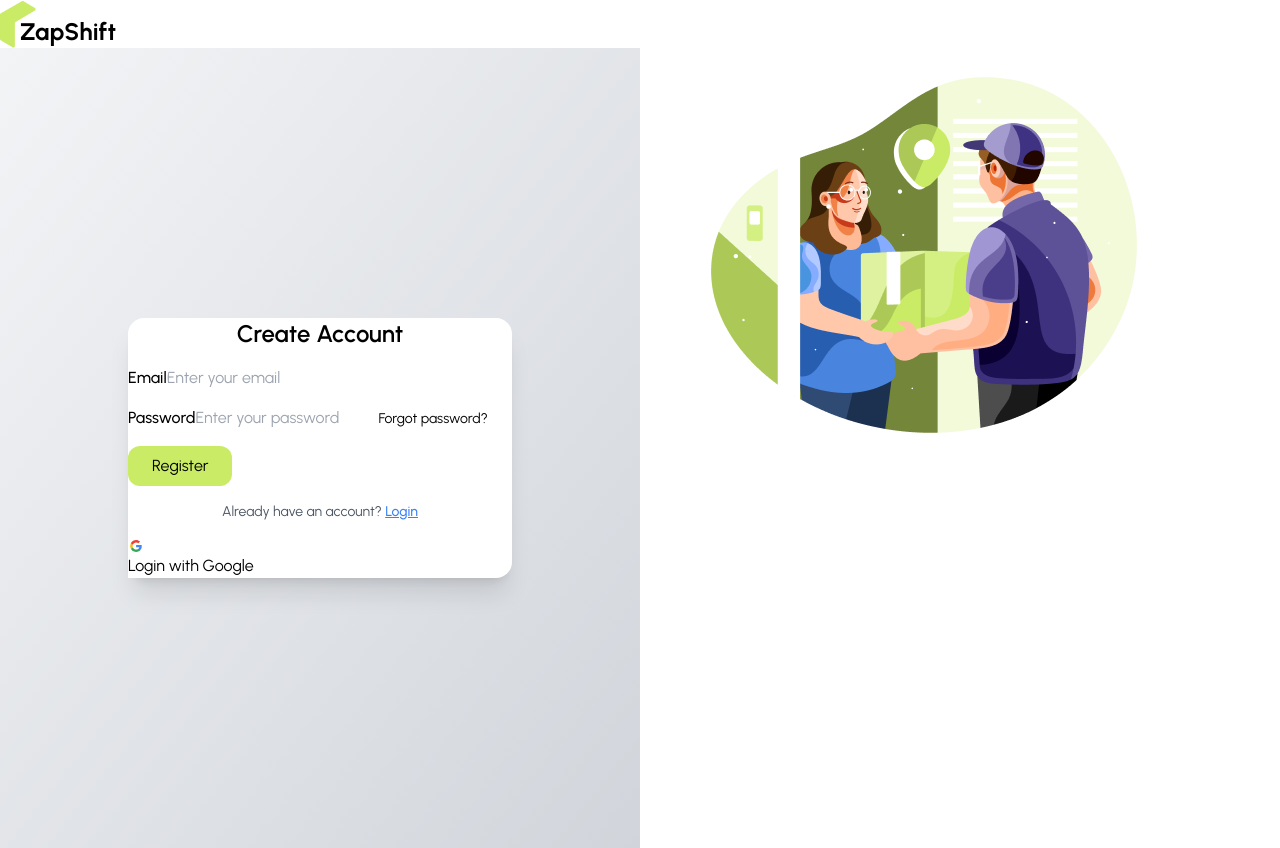
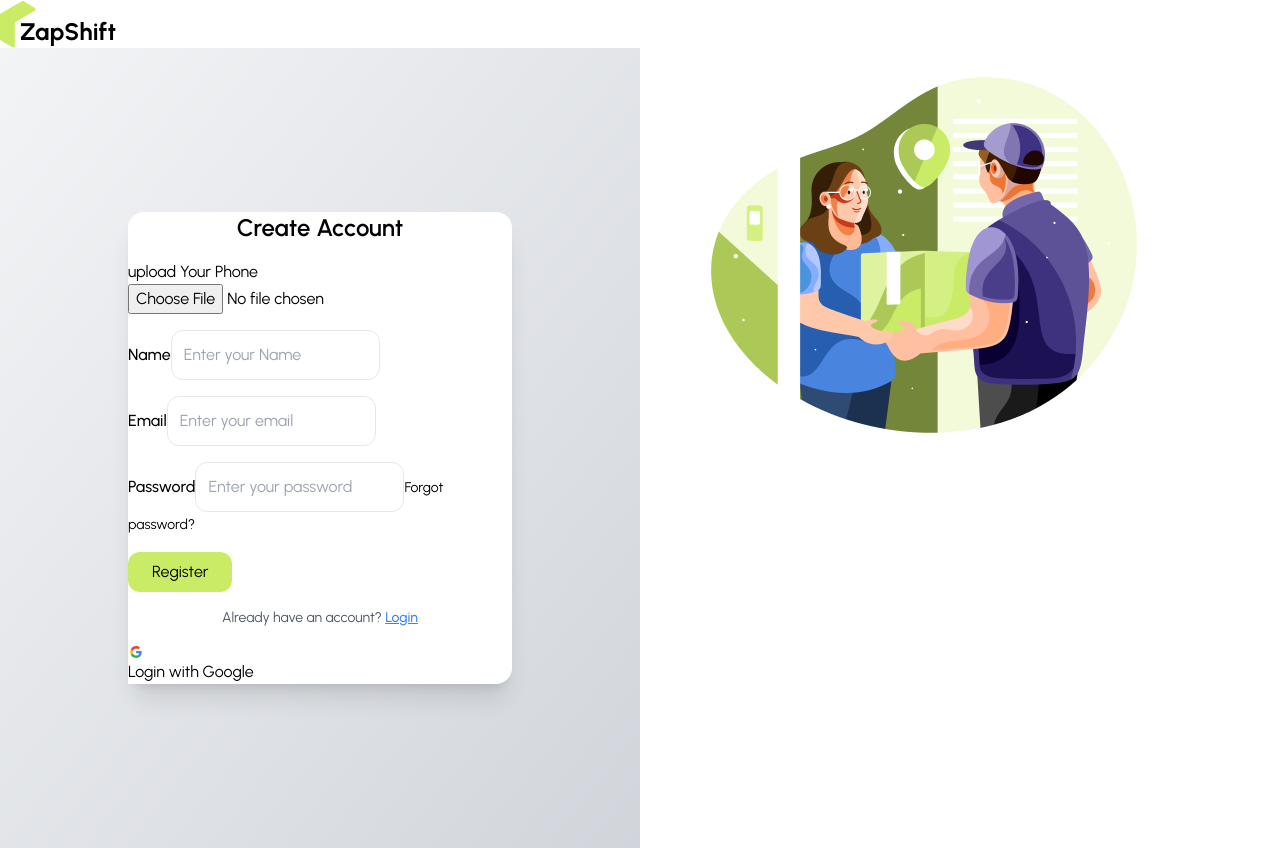
Before and after one commit to Raihan1018/Zap-Shift, a React (Vite) app in the folder client/: page /register in a window 1280 px wide. Built offline with nearby package versions, Linux system fonts and the light colour scheme; no server answers.

Commit message:
photo added on register form

```diff
--- a/client/package.json
+++ b/client/package.json
@@ -10,6 +10,7 @@
     "preview": "vite preview"
   },
   "dependencies": {
+    "axios": "^1.13.2",
     "firebase": "^12.6.0",
     "leaflet": "^1.9.4",
     "motion": "^12.23.24",
--- a/client/src/contexts/AuthContext/AuthProvider.jsx
+++ b/client/src/contexts/AuthContext/AuthProvider.jsx
@@ -7,6 +7,7 @@ import {
   signInWithEmailAndPassword,
   signInWithPopup,
   signOut,
+  updateProfile,
 } from "firebase/auth";
 import { auth } from "../../firebase/firebase.init";
 
@@ -36,6 +37,10 @@ const AuthProvider = ({ children }) => {
     return signOut(auth);
   };
 
+  const updateUserProfile = (profile) => {
+    return updateProfile(auth.currentUser, profile);
+  };
+
   // observed the user
   useEffect(() => {
     const unSubscribe = onAuthStateChanged(auth, (currentUser) => {
@@ -54,6 +59,7 @@ const AuthProvider = ({ children }) => {
     user,
     loading,
     logOut,
+    updateUserProfile,
   };
 
   return <AuthContext value={authInfo}>{children}</AuthContext>;
--- a/client/src/pages/Auth/Register/Register.jsx
+++ b/client/src/pages/Auth/Register/Register.jsx
@@ -2,6 +2,7 @@ import { useForm } from "react-hook-form";
 import useAuth from "../../../hooks/useAuth";
 import { Link } from "react-router";
 import GoogleLogin from "../SocialLogin/GoogleLogin";
+import axios from "axios";
 
 const Register = () => {
   const {
@@ -10,13 +11,38 @@ const Register = () => {
     formState: { errors },
   } = useForm();
 
-  const { registerUser } = useAuth();
+  const { registerUser, updateUserProfile } = useAuth();
 
   const handleRegister = (data) => {
-    console.log(data);
+    console.log(data.photo[0]);
+    const profileImg = data.photo[0];
+
     registerUser(data.email, data.password)
       .then((result) => {
         console.log(result.user);
+        // store the img and get the URL
+        const formData = new FormData();
+        formData.append("image", profileImg);
+
+        const image_API_URL = `https://api.imgbb.com/1/upload?key=${
+          import.meta.env.VITE_image_host_key
+        }`;
+
+        axios.post(image_API_URL, formData).then((res) => {
+          console.log("after img upload", res.data.display_url);
+          // update user profile
+          const userProfile = {
+            displayName: data.name,
+            photoURL: res.data.data.url,
+          };
+          updateUserProfile(userProfile)
+            .then((result) => {
+              console.log("user profile update done");
+            })
+            .catch((error) => {
+              console.log(error);
+            });
+        });
       })
       .catch((error) => {
         console.log(error.message);
@@ -34,6 +60,39 @@ const Register = () => {
             Create Account
           </h2>
 
+          {/* photo */}
+          <div className="form-control">
+            <label className="label">
+              <span className="label">upload Your Phone</span>
+            </label>
+            <input
+              className="file-input"
+              placeholder="Your Photo"
+              type="file"
+              {...register("photo", { required: true })}
+            />
+
+            {errors.photo?.type === "required" && (
+              <span className="text-red-500 text-sm">Photo is required</span>
+            )}
+          </div>
+
+          {/* Name */}
+          <div className="form-control">
+            <label className="label">
+              <span className="label-text font-medium">Name</span>
+            </label>
+            <input
+              type="text"
+              {...register("name", { required: true })}
+              placeholder="Enter your Name"
+              className="input border p-3 input-bordered rounded-xl focus:outline-none focus:ring focus:ring-primary focus:border-primary transition"
+            />
+            {errors.name?.type === "required" && (
+              <span className="text-red-500 text-sm">Name is required</span>
+            )}
+          </div>
+
           {/* Email */}
           <div className="form-control">
             <label className="label">
@@ -43,7 +102,7 @@ const Register = () => {
               type="email"
               {...register("email", { required: true })}
               placeholder="Enter your email"
-              className="input input-bordered rounded-xl focus:outline-none focus:ring focus:ring-primary focus:border-primary transition"
+              className="input border p-3 input-bordered rounded-xl focus:outline-none focus:ring focus:ring-primary focus:border-primary transition"
             />
             {errors.email?.type === "required" && (
               <span className="text-red-500 text-sm">Email is required</span>
@@ -64,7 +123,7 @@ const Register = () => {
                   /^(?=.*[A-Z])(?=.*[a-z])(?=.*\d)(?=.*[@$!%*?&])[A-Za-z\d@$!%*?&]{6,}$/,
               })}
               placeholder="Enter your password"
-              className="input input-bordered rounded-xl focus:outline-none focus:ring focus:ring-primary focus:border-primary transition"
+              className="border p-3 input input-bordered rounded-xl focus:outline-none focus:ring focus:ring-primary focus:border-primary transition"
             />
             {errors.password?.type === "required" && (
               <span className="text-red-500 text-sm">Password is required</span>
@@ -99,11 +158,14 @@ const Register = () => {
           {/* Bottom text */}
           <p className="text-center text-sm text-gray-600 mt-2">
             Already have an account?{" "}
-            <Link to="/login" className="text-blue-500 underline font-medium link">
+            <Link
+              to="/login"
+              className="text-blue-500 underline font-medium link"
+            >
               Login
             </Link>
           </p>
-        <GoogleLogin/>
+          <GoogleLogin />
         </form>
       </div>
     </div>
--- a/client/src/pages/Shared/Header/Header.jsx
+++ b/client/src/pages/Shared/Header/Header.jsx
@@ -57,7 +57,7 @@ const Header = () => {
       <div className="navbar-center hidden lg:flex">
         <ul className="menu menu-horizontal px-1">{links}</ul>
       </div>
-      <div className="navbar-end">
+      <div className="navbar-end space-x-3">
         {user ? (
           <Link onClick={handleLogOut} className="btn">
             Log out
@@ -67,6 +67,7 @@ const Header = () => {
             Login
           </Link>
         )}
+        <Link to={'/'} className="btn bg-primary text-black">Be a Rider</Link>
       </div>
     </div>
   );
--- /dev/null
+++ b/client/src/router/PrivateRoute.jsx
@@ -0,0 +1,17 @@
+import React from "react";
+import useAuth from "../hooks/useAuth";
+import { Navigate } from "react-router";
+
+const PrivateRoute = ({ children }) => {
+  const { user, loading } = useAuth();
+  if (loading) {
+    return <span className="loading loading-infinity loading-lg"></span>;
+  }
+  if(!user){
+    return <Navigate to={'/login'}></Navigate>
+  }
+
+  return children;
+};
+
+export default PrivateRoute;
```
Also changed, not shown: 2 other files (tests, documents, lock files or other folders).
